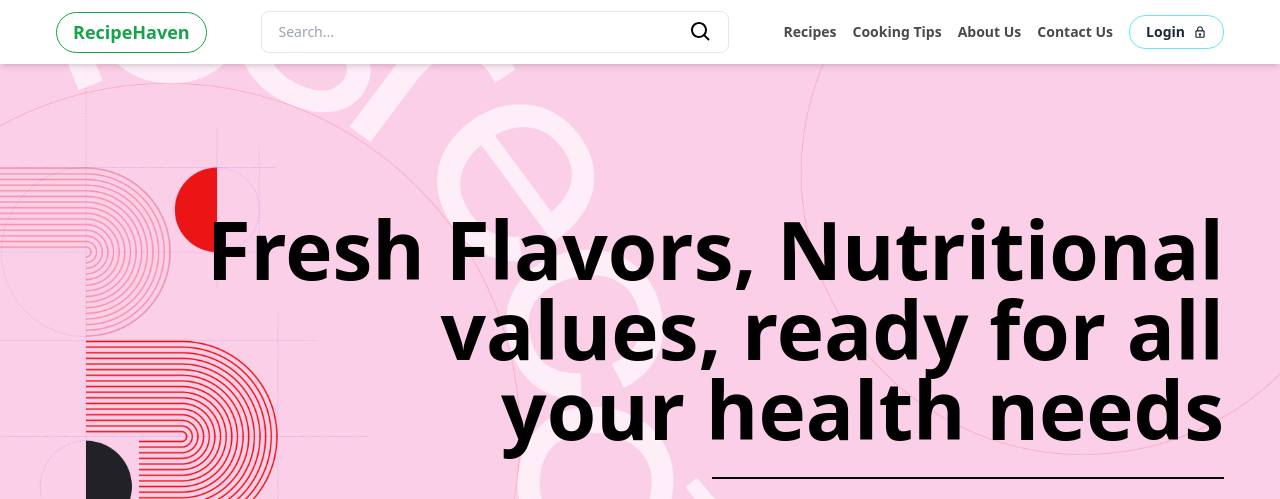
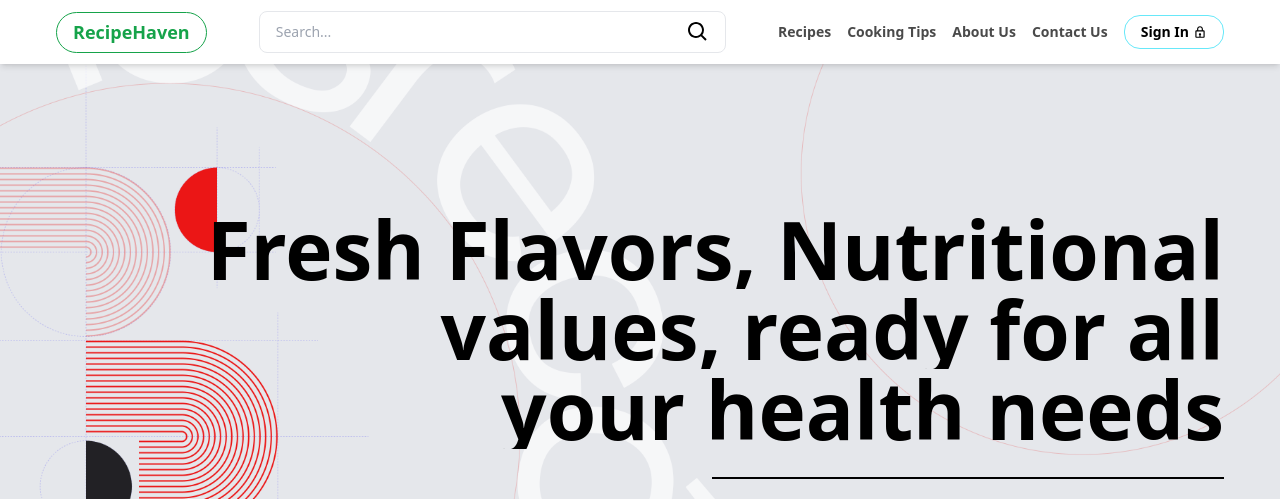
Before and after one commit to bryan-odongo/recipe_sharing_app, a React (Vite) app in the folder frontend/: page / in a window 1280 px wide. Shown: the top 499 px of the page. Built offline with nearby package versions, Linux system fonts and the light colour scheme; no server answers.

Commit message:
commit SELF: WIP

```diff
--- a/frontend/src/components/Home/Banner.jsx
+++ b/frontend/src/components/Home/Banner.jsx
@@ -1,9 +1,10 @@
 import React from "react";
+import { motion } from "framer-motion";
 import bg from "../../assets/imgs/shape3-min.png";
 
 function Banner() {
   return (
-    <section className="relative h-[75vh] w-full bg-pink-200">
+    <section className="relative h-[75vh] w-full bg-gray-200">
       <img
         src={bg}
         alt="banner_bg"
@@ -12,9 +13,44 @@ function Banner() {
       <div className="max-w-4xl xl:max-w-[73rem] w-full h-full bg-blue-300 mx-auto absolute top-[2rem] left-1/2 -translate-x-1/2 space-y-7 flex flex-col justify-center items-end bg-transparent">
         <div className="banner_text w-full h-fit flex justify-end items-center">
           <h1 className="w-full flex flex-col justify-items-center leading-[4rem] xl:leading-[5rem] [&_span]:font-bold [&_span]:text-right [&_span]:text-[3.8rem] xl:[&_span]:text-[5rem]">
-            <span className="">Fresh Flavors, Nutritional</span>
-            <span>values, ready for all </span>
-            <span>your health needs</span>
+            <span className="overflow-hidden block">
+              <motion.span
+                initial={{ y: "100%" }}
+                animate={{ y: 0 }}
+                transition={{ duration: "0.41", ease: "easeOut" }}
+                className="block w-full"
+              >
+                Fresh Flavors, Nutritional
+              </motion.span>
+            </span>
+            <span className="overflow-hidden block">
+              <motion.span
+                initial={{ y: "100%" }}
+                animate={{ y: 0 }}
+                transition={{
+                  duration: "0.41",
+                  ease: "easeOut",
+                  delay: "0.28",
+                }}
+                className="block w-full"
+              >
+                values, ready for all{" "}
+              </motion.span>
+            </span>
+            <span className="overflow-hidden block">
+              <motion.span
+                initial={{ y: "100%" }}
+                animate={{ y: 0 }}
+                transition={{
+                  duration: "0.41",
+                  ease: "easeOut",
+                  delay: "0.48",
+                }}
+                className="block w-full"
+              >
+                your health needs
+              </motion.span>
+            </span>
           </h1>
         </div>
 
--- a/frontend/src/components/Layout/Header.jsx
+++ b/frontend/src/components/Layout/Header.jsx
@@ -6,13 +6,22 @@ import {
   BiSolidDashboard,
   BiUserCircle,
 } from "react-icons/bi";
-import { NavLink } from "react-router-dom";
+import { Link, NavLink } from "react-router-dom";
+import {
+  SignedIn,
+  SignedOut,
+  SignInButton,
+  UserButton,
+  useUser,
+} from "@clerk/clerk-react";
 
 import { useAuth } from "../../contexts/userContext";
 import clsx from "clsx";
 
 const Header = () => {
+  const { isSignedIn, user, isLoaded } = useUser();
   const { isLoggedIn, setIsLoggedIn, isSearching, setIsSearching } = useAuth();
+
   return (
     <header className="bg-white shadow-md h-[4rem] sticky top-0 z-50 grid items-center">
       <div
@@ -86,7 +95,7 @@ const Header = () => {
           >
             Cooking Tips
           </NavLink>
-          {isLoggedIn ? (
+          {isSignedIn ? (
             <>
               <NavLink
                 onClick={() => setIsSearching(false)}
@@ -135,22 +144,51 @@ const Header = () => {
               </NavLink>
             </>
           )}
-          <NavLink
+          {/* <NavLink
             onClick={() => {
               setIsLoggedIn(!isLoggedIn);
               setIsSearching(false);
             }}
-            to={isLoggedIn ? "/" : "/auth/login"}
+            // to={isLoggedIn ? "/" : "/auth/login"}
             className={({ isActive }) =>
               isActive
-                ? "flex group items-center justify-center space-x-2 text-gray-800 border border-green-600 px-4 py-1.5 rounded-2xl"
-                : "flex group items-center justify-center space-x-2 text-gray-800 hover:text-gray-600 border border-cyan-300 hover:border-green-600 duration-300 ease-in-out px-4 py-1.5 rounded-2xl"
+                ? `flex group items-center justify-center space-x-2 text-gray-800 ${
+                    !isLoggedIn &&
+                    "border border-green-600 px-4 py-1.5 rounded-2x"
+                  }`
+                : `flex group items-center justify-center space-x-2 text-gray-800 hover:text-gray-600 ${
+                    !isLoggedIn &&
+                    "border border-cyan-300 hover:border-green-600 duration-300 ease-in-out px-4 py-1.5 rounded-2xl"
+                  }`
             }
           >
-            <span>{isLoggedIn ? "Logout" : "Login"}</span>
-            <BiLock className="group-hover:hidden" />
-            <BiLockOpenAlt className="hidden group-hover:flex" />
-          </NavLink>
+            <span>{isLoggedIn ? <UserButton /> : <SignInButton />}</span>
+            {!isLoggedIn && (
+              <>
+                <BiLock className="group-hover:hidden" />
+                <BiLockOpenAlt className="hidden group-hover:flex" />
+              </>
+            )}
+          </NavLink> */}
+          <>
+            {!user && (
+              <NavLink
+                onClick={() => {
+                  setIsLoggedIn(!isLoggedIn);
+                  setIsSearching(false);
+                }}
+                to={"/auth/login"}
+                className="inline-flex group space-x-1 cursor-pointer justify-center items-center border border-cyan-300 hover:border-green-600 duration-300 ease-in-out px-4 py-1.5 rounded-2xl"
+              >
+                <span className="font-semibold text-sm ">Sign In</span>
+                <BiLock className="group-hover:hidden" />
+                <BiLockOpenAlt className="hidden group-hover:flex" />
+              </NavLink>
+            )}
+          </>
+          <SignedIn>
+            <UserButton className="inline-flex mr-2" />
+          </SignedIn>
         </nav>
       </div>
     </header>
--- a/frontend/src/main.jsx
+++ b/frontend/src/main.jsx
@@ -13,7 +13,6 @@ import ContactusPage from "./pages/ContactUsPage";
 import AboutusPage from "./pages/AboutUsPage";
 // Auth
 import LoginPage from "./pages/auth/LoginPage";
-import RegisterPage from "./pages/auth/RegisterPage";
 import ResetPasswordPage from "./pages/auth/ResetPasswordPage";
 // Recipes
 import RecipesPage from "./pages/RecipesPage";
@@ -29,11 +28,6 @@ const router = createBrowserRouter([
   {
     path: "/",
     element: <HomePage />,
-    errorElement: <ErrorPage />,
-  },
-  {
-    path: "/auth/register",
-    element: <RegisterPage />,
     errorElement: <ErrorPage />,
   },
   {
@@ -92,7 +86,10 @@ if (!PUBLISHABLE_KEY) {
 
 ReactDOM.createRoot(document.getElementById("root")).render(
   <React.StrictMode>
-    <ClerkProvider publishableKey={PUBLISHABLE_KEY} afterSignOutUrl="/">
+    <ClerkProvider
+      publishableKey={PUBLISHABLE_KEY}
+      afterSignOutUrl="/auth/login"
+    >
       <UserProvider>
         <RouterProvider router={router} />
       </UserProvider>
--- a/frontend/src/pages/auth/ActivateAccountPage.jsx
+++ /dev/null
@@ -1,8 +0,0 @@
-import React from "react";
-import Layout from "../../components/Layout/Layout";
-
-function ActivateAccount() {
-  return <Layout>ActivateAccount</Layout>;
-}
-
-export default ActivateAccount;
--- a/frontend/src/pages/auth/LoginPage.jsx
+++ b/frontend/src/pages/auth/LoginPage.jsx
@@ -1,8 +1,18 @@
-import React from "react";
+import React, { useState } from "react";
 import Layout from "../../components/Layout/Layout";
+import { SignIn } from "@clerk/clerk-react";
 
 function Login() {
-  return <Layout>Login</Layout>;
+  const [isSingIn, setIsSignIn] = useState(true);
+  return (
+    <Layout>
+      <section className="w-full min-h-[calc(100vh-156px)]">
+        <div className="bg-red-800 h-full  max-w-4xl xl:max-w-[73rem] w-full mx-auto py-3 flex justify-between items-center">
+          <SignIn signUpFallbackRedirectUrl={"/recipes"} />
+        </div>
+      </section>
+    </Layout>
+  );
 }
 
 export default Login;
--- a/frontend/src/pages/auth/RegisterPage.jsx
+++ /dev/null
@@ -1,7 +0,0 @@
-import React from "react";
-
-function RegisterPage() {
-  return <div>RegisterPage</div>;
-}
-
-export default RegisterPage;
--- a/frontend/src/pages/dashboard/Index.jsx
+++ b/frontend/src/pages/dashboard/Index.jsx
@@ -2,7 +2,7 @@ import React from "react";
 import Layout from "../../components/Layout/Layout";
 
 function DashboardPage() {
-  return <Layout>DashboardPage</Layout>;
+  return <>DashboardPage</>;
 }
 
 export default DashboardPage;
```
